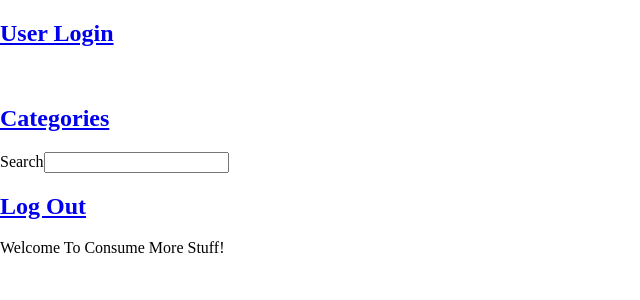
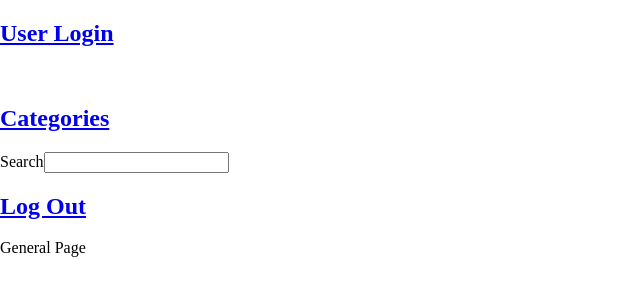
Before and after one commit to Slagrimas/consume-more-stuff, an Angular app in the folder consume-more-stuff/: page /general in a window 1280 px wide. Before the commit this address led to /. Shown: the top 300 px of the page, without its empty margins (0-640 px from the left). Built offline with nearby package versions, Linux system fonts and the light colour scheme.

Commit message:
added general page wired up as well

```diff
--- a/consume-more-stuff/src/app/app-routing.module.ts
+++ b/consume-more-stuff/src/app/app-routing.module.ts
@@ -8,6 +8,7 @@ import { ItemComponent } from './pages/item/item.component';
 import { AutoComponent } from './pages/auto/auto.component';
 import { ClothingComponent } from './pages/clothing/clothing.component';
 import { ElectronicComponent } from './pages/electroncis/electronic.component';
+import { GeneralComponent } from './pages/general/general.component';
 
 
 const routes: Routes = [
@@ -17,6 +18,7 @@ const routes: Routes = [
   { path: 'auto', component: AutoComponent},
   { path: 'clothing', component: ClothingComponent},
   { path: 'electronics', component: ElectronicComponent},
+  { path: 'general', component: GeneralComponent},
 
   { path: '**', redirectTo: '', pathMatch: 'full'}
 ];
--- a/consume-more-stuff/src/app/app.module.ts
+++ b/consume-more-stuff/src/app/app.module.ts
@@ -11,6 +11,7 @@ import { ItemComponent } from './pages/item/item.component';
 import { AutoComponent } from './pages/auto/auto.component';
 import { ClothingComponent } from './pages/clothing/clothing.component';
 import { ElectronicComponent } from './pages/electroncis/electronic.component';
+import { GeneralComponent } from './pages/general/general.component';
 
 
 @NgModule({
@@ -21,7 +22,8 @@ import { ElectronicComponent } from './pages/electroncis/electronic.component';
     ItemComponent,
     AutoComponent,
     ClothingComponent,
-    ElectronicComponent
+    ElectronicComponent,
+    GeneralComponent
   ],
   imports: [
     BrowserModule,
--- /dev/null
+++ b/consume-more-stuff/src/app/pages/general/general.component.html
@@ -0,0 +1 @@
+General Page
--- /dev/null
+++ b/consume-more-stuff/src/app/pages/general/general.component.ts
@@ -0,0 +1,15 @@
+import { Component, OnInit } from '@angular/core';
+
+
+@Component({
+    templateUrl: './general.component.html',
+    styleUrls: ['./general.component.scss']
+})
+export class GeneralComponent implements OnInit {
+
+    constructor( ) { }
+
+
+    ngOnInit() {  }
+
+}
```
Also changed, not shown: consume-more-stuff/src/app/pages/general/general.component.scss (added).
